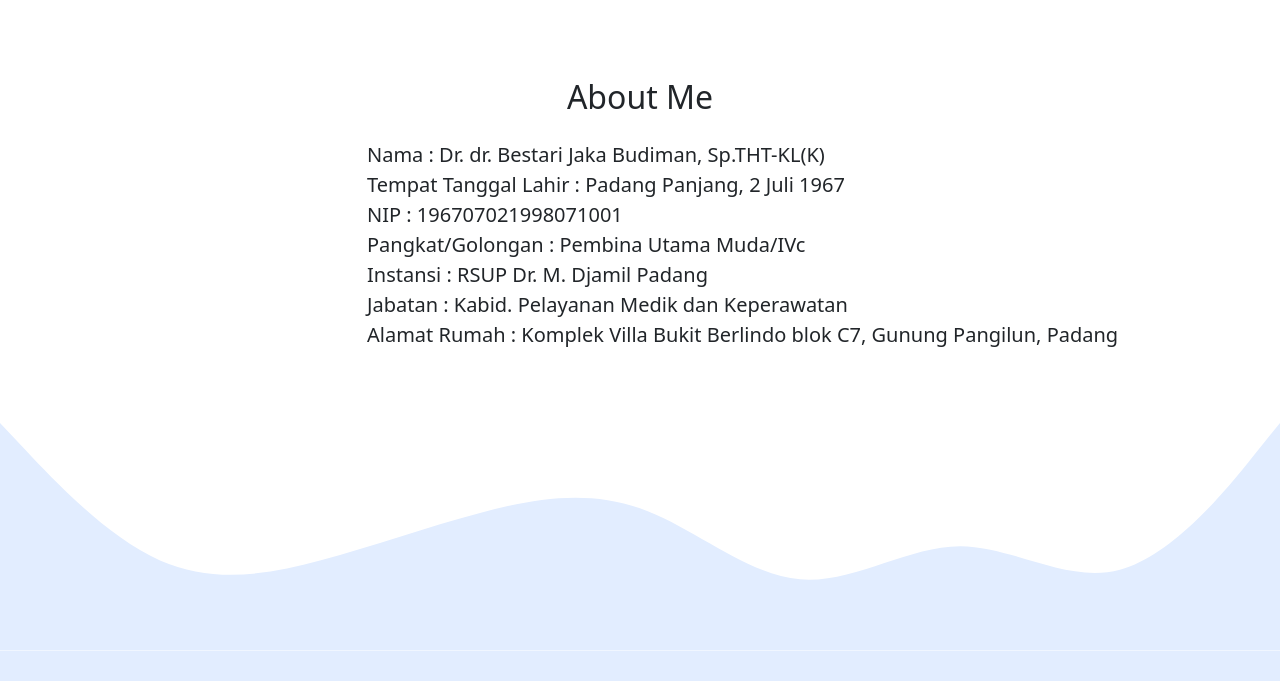
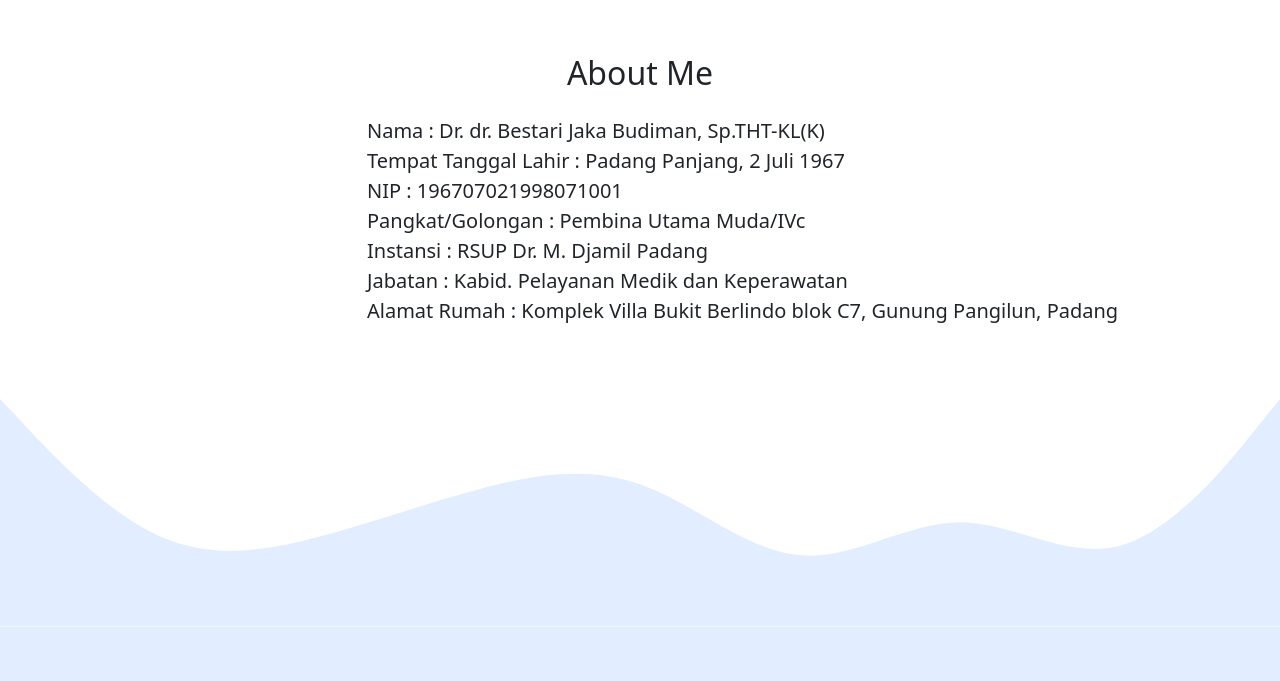
Before and after one commit to rhinofacial/rhinofacial.github.io, a plain HTML site: page index.html in a window 1280 px wide. Shown: the part 859-1540 px from the top of the page. Drawn offline with nearby package versions, Linux system fonts and the light colour scheme.

Commit message:
Update index.html
hilang br

```diff
--- a/index.html
+++ b/index.html
@@ -59,7 +59,7 @@
    <section id="about">
     <div class="container">
         <div class="row text-center mb-3 ">
-          <div class="col"><br><br><br>
+          <div class="col"><br><br>
             <h2>About Me</h2>
           </div>
         </div>
@@ -94,7 +94,7 @@
     <div class="container">
       <div class="row text-center ">
         <div class="col">
-          <br><br><br>
+          <br><br>
           <h2>My Gallery</h2>
         </div>
       </div>
@@ -208,7 +208,7 @@
     <div class="container">
         <div class="row text-center mb-3 ">
           <div class="col">
-            <br><br><br><br>
+            <br><br>
             <h2>Info</h2>
           </div>
         </div>
```
